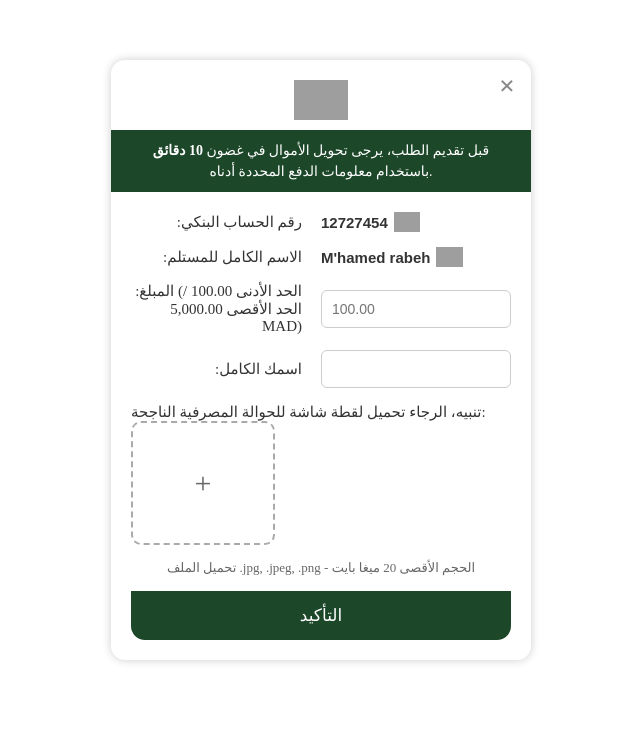
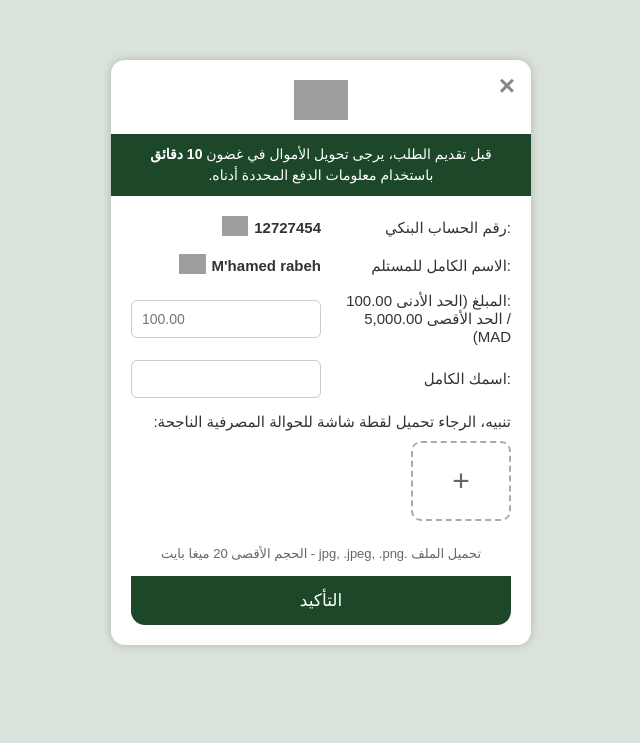
Before and after one commit to MobcashServices/MobcashServices, a plain HTML site: page al-barid.html in a window 1280 px wide. Shown: the whole page, without its empty margins (319-959 px from the left). Drawn offline with Linux system fonts and the light colour scheme; grey boxes are pictures that could not be loaded.

Commit message:
Update al-barid.html

```diff
--- a/al-barid.html
+++ b/al-barid.html
@@ -1,83 +1,271 @@
-<div class="main-box" style="position:relative; width:90%; max-width:420px; margin:60px auto; background:#fff; border-radius:14px; overflow:visible; box-shadow:0 0 10px rgba(0,0,0,0.2);">
+<!DOCTYPE html>
+<html lang="ar" dir="rtl">
+<head>
+  <meta charset="UTF-8" />
+  <meta name="viewport" content="width=device-width, initial-scale=1.0, maximum-scale=1, user-scalable=no" />
+  <title>نموذج تحويل الأموال</title>
+  <style>
+    * {
+      box-sizing: border-box;
+      font-family: Arial, sans-serif;
+    }
+    body {
+      margin: 0;
+      background-color: #d9e3db;
+      -webkit-overflow-scrolling: touch;
+      overscroll-behavior: none;
+      overflow: visible;
+    }
+    .main-box {
+      position: relative;
+      width: 90%;
+      max-width: 420px;
+      margin: 60px auto;
+      background-color: #fff;
+      border-radius: 14px;
+      overflow: visible;
+      box-shadow: 0 0 10px rgba(0,0,0,0.2);
+    }
 
-  <a href="home.html" class="exit-button" title="إغلاق"
-     style="position:absolute; top:10px; right:10px; font-size:28px; color:#888; cursor:pointer; font-weight:bold; z-index:10; background:none; padding:0 6px; text-decoration:none; user-select:none; transition:color 0.3s ease;">
-    ×
-  </a>
+    /* زر الإغلاق × بدون دائرة */
+    .exit-button {
+      position: absolute;
+      top: 10px;
+      right: 10px;
+      font-size: 28px;
+      color: #888;
+      text-decoration: none;
+      cursor: pointer;
+      user-select: none;
+      font-weight: bold;
+      transition: color 0.3s ease;
+      z-index: 10;
+      background: none;
+      width: auto;
+      height: auto;
+      line-height: normal;
+      text-align: center;
+      box-shadow: none;
+      padding: 0 6px;
+    }
+    .exit-button:hover {
+      color: #555;
+      background: none;
+    }
 
-  <div class="logo-box" style="text-align:center; padding:20px 10px 10px; perspective:600px;">
-    <img src="https://i.ibb.co/xq8PQRZx/albarid-linebet.png" alt="albarid-linebet"
-         style="height:40px; transition: transform 0.3s ease; cursor:pointer; transform-style: preserve-3d; display:inline-block;">
+    .logo-box {
+      text-align: center;
+      padding: 20px 10px 10px;
+      perspective: 600px;
+    }
+    .logo-box img {
+      height: 40px;
+      transition: transform 0.3s ease;
+      cursor: pointer;
+      transform-style: preserve-3d;
+      display: inline-block;
+    }
+    .logo-box img.active,
+    .logo-box img:hover {
+      transform: translateZ(-40px);
+    }
+    .alert {
+      background-color: #1c4729;
+      color: #fff;
+      padding: 10px 15px;
+      font-size: 14px;
+      text-align: center;
+      line-height: 1.5;
+    }
+    .form-content {
+      padding: 20px;
+    }
+    .info-block {
+      display: flex;
+      justify-content: space-between;
+      align-items: center;
+      margin-bottom: 15px;
+      font-size: 15px;
+      color: #333;
+    }
+    .info-label {
+      width: 45%;
+      text-align: right;
+    }
+    .info-input {
+      width: 50%;
+      display: flex;
+      align-items: center;
+      gap: 6px;
+    }
+    input[type="text"],
+    input[type="number"] {
+      width: 100%;
+      padding: 10px;
+      font-size: 14px;
+      border: 1px solid #ccc;
+      border-radius: 6px;
+      -webkit-appearance: none;
+    }
+    input::-webkit-outer-spin-button,
+    input::-webkit-inner-spin-button {
+      -webkit-appearance: none;
+      margin: 0;
+    }
+    input[type=number] {
+      -moz-appearance: textfield;
+    }
+    .english-numbers {
+      font-feature-settings: "lnum";
+      direction: ltr;
+      text-align: left;
+      font-family: Arial, sans-serif;
+    }
+    .copy-icon {
+      display: inline-block;
+      cursor: pointer;
+    }
+    .copy-icon img {
+      height: 20px;
+    }
+    .copied-text {
+      color: green;
+      font-size: 13px;
+      display: none;
+    }
+    .upload-wrapper {
+      display: flex;
+      align-items: center;
+      gap: 15px;
+      margin-bottom: 10px;
+    }
+    .upload-section {
+      border: 2px dashed #aaa;
+      text-align: center;
+      padding: 20px;
+      border-radius: 10px;
+      width: 100px;
+      height: 80px;
+      display: flex;
+      align-items: center;
+      justify-content: center;
+      position: relative;
+    }
+    .upload-section input[type="file"] {
+      display: none;
+    }
+    .upload-section label {
+      font-size: 30px;
+      color: #666;
+      cursor: pointer;
+    }
+    .preview-image {
+      width: 60px;
+      height: 60px;
+      border-radius: 6px;
+      object-fit: cover;
+      border: 1px solid #ccc;
+      display: none;
+    }
+    .note {
+      font-size: 13px;
+      color: #666;
+      text-align: center;
+      margin-bottom: 15px;
+    }
+    .submit-btn {
+      background-color: #1c4729;
+      color: #fff;
+      font-size: 17px;
+      padding: 14px;
+      border: none;
+      width: 100%;
+      border-radius: 0 0 14px 14px;
+      cursor: pointer;
+      transition: background-color 0.3s ease;
+    }
+    .submit-btn:hover:not(:disabled) {
+      background-color: #27653d;
+    }
+    .submit-btn:disabled {
+      background-color: #999;
+      cursor: not-allowed;
+    }
+    .hidden-copy-input {
+      position: absolute;
+      top: -9999px;
+      left: -9999px;
+    }
+  </style>
+</head>
+<body>
+
+<div class="main-box">
+  <a href="home.html" class="exit-button" title="إغلاق">×</a>
+
+  <div class="logo-box">
+    <img src="https://i.ibb.co/xq8PQRZx/albarid-linebet.png" alt="albarid-linebet">
   </div>
 
-  <div class="alert" style="background-color:#1c4729; color:#fff; padding:10px 15px; font-size:14px; text-align:center; line-height:1.5;">
+  <div class="alert">
     قبل تقديم الطلب، يرجى تحويل الأموال في غضون <strong>10 دقائق</strong><br>باستخدام معلومات الدفع المحددة أدناه.
   </div>
 
-  <form class="form-content" id="transferForm" style="padding:20px;">
-    <div class="info-block" style="display:flex; justify-content:space-between; align-items:center; margin-bottom:15px; font-size:15px; color:#333;">
-      <div class="info-label" style="width:45%; text-align:right;">:رقم الحساب البنكي</div>
-      <div class="info-input" style="width:50%; display:flex; align-items:center; gap:6px;">
-        <strong class="english-numbers" style="font-feature-settings: 'lnum'; direction:ltr; text-align:left; font-family: Arial, sans-serif;">12727454</strong>
-        <span class="copy-icon" onclick="copyText(this, '12727454')" style="cursor:pointer; display:inline-block;">
-          <img src="https://cdn-icons-png.flaticon.com/512/60/60990.png" alt="copy" style="height:20px;">
+  <form class="form-content" id="transferForm">
+    <div class="info-block">
+      <div class="info-label">:رقم الحساب البنكي</div>
+      <div class="info-input">
+        <strong class="english-numbers">12727454</strong>
+        <span class="copy-icon" onclick="copyText(this, '12727454')">
+          <img src="https://cdn-icons-png.flaticon.com/512/60/60990.png" alt="copy" />
         </span>
-        <span class="copied-text" style="color:green; font-size:13px; display:none;">تم النسخ</span>
+        <span class="copied-text">تم النسخ</span>
       </div>
     </div>
 
-    <div class="info-block" style="display:flex; justify-content:space-between; align-items:center; margin-bottom:15px; font-size:15px; color:#333;">
-      <div class="info-label" style="width:45%; text-align:right;">:الاسم الكامل للمستلم</div>
-      <div class="info-input" style="width:50%; display:flex; align-items:center; gap:6px;">
-        <strong style="font-feature-settings: 'lnum'; direction:ltr; text-align:left; font-family: Arial, sans-serif;">M'hamed rabeh</strong>
-        <span class="copy-icon" onclick="copyText(this, 'M\'hamed rabeh')" style="cursor:pointer; display:inline-block;">
-          <img src="https://cdn-icons-png.flaticon.com/512/60/60990.png" alt="copy" style="height:20px;">
+    <div class="info-block">
+      <div class="info-label">:الاسم الكامل للمستلم</div>
+      <div class="info-input">
+        <strong>M'hamed rabeh</strong>
+        <span class="copy-icon" onclick="copyText(this, 'M\'hamed rabeh')">
+          <img src="https://cdn-icons-png.flaticon.com/512/60/60990.png" alt="copy" />
         </span>
-        <span class="copied-text" style="color:green; font-size:13px; display:none;">تم النسخ</span>
+        <span class="copied-text">تم النسخ</span>
       </div>
     </div>
 
-    <div class="info-block" style="display:flex; justify-content:space-between; align-items:center; margin-bottom:15px; font-size:15px; color:#333;">
-      <div class="info-label" style="width:45%; text-align:right;">:المبلغ (الحد الأدنى 100.00 / الحد الأقصى 5,000.00 MAD)</div>
-      <div class="info-input" style="width:50%;">
-        <input type="number" name="amount" class="english-numbers" min="100" max="5000" placeholder="100.00" required
-          style="width:100%; padding:10px; font-size:14px; border:1px solid #ccc; border-radius:6px; -webkit-appearance:none;">
+    <div class="info-block">
+      <div class="info-label">:المبلغ (الحد الأدنى 100.00 / الحد الأقصى 5,000.00 MAD)</div>
+      <div class="info-input">
+        <input type="number" name="amount" class="english-numbers" min="100" max="5000" placeholder="100.00" required>
       </div>
     </div>
 
-    <div class="info-block" style="display:flex; justify-content:space-between; align-items:center; margin-bottom:15px; font-size:15px; color:#333;">
-      <div class="info-label" style="width:45%; text-align:right;">:اسمك الكامل</div>
-      <div class="info-input" style="width:50%;">
-        <input type="text" name="sender_name" required
-          style="width:100%; padding:10px; font-size:14px; border:1px solid #ccc; border-radius:6px;">
+    <div class="info-block">
+      <div class="info-label">:اسمك الكامل</div>
+      <div class="info-input">
+        <input type="text" name="sender_name" required>
       </div>
     </div>
 
-    <div class="info-block" style="flex-direction: column; align-items: flex-start; margin-bottom: 15px; font-size: 15px; color:#333;">
+    <div class="info-block" style="flex-direction: column; align-items: flex-start;">
       <span style="margin-bottom: 10px;">تنبيه، الرجاء تحميل لقطة شاشة للحوالة المصرفية الناجحة:</span>
-      <div class="upload-wrapper" style="display:flex; align-items:center; gap:15px;">
-        <img id="preview" class="preview-image"
-             style="width:60px; height:60px; border-radius:6px; object-fit:cover; border:1px solid #ccc; display:none;" />
-        <div class="upload-section" style="border:2px dashed #aaa; text-align:center; padding:20px; border-radius:10px; width:100px; height:80px; display:flex; align-items:center; justify-content:center; position:relative;">
-          <label for="proof" style="font-size:30px; color:#666; cursor:pointer;">+</label>
-          <input type="file" id="proof" name="proof" accept=".jpg,.jpeg,.png" required style="display:none;">
+      <div class="upload-wrapper">
+        <img id="preview" class="preview-image" />
+        <div class="upload-section">
+          <label for="proof">+</label>
+          <input type="file" id="proof" name="proof" accept=".jpg,.jpeg,.png" required>
         </div>
       </div>
     </div>
 
-    <div class="note" style="font-size:13px; color:#666; text-align:center; margin-bottom:15px;">
-      تحميل الملف .jpg, .jpeg, .png - الحجم الأقصى 20 ميغا بايت
-    </div>
+    <div class="note">تحميل الملف .jpg, .jpeg, .png - الحجم الأقصى 20 ميغا بايت</div>
 
-    <button type="submit" class="submit-btn"
-            style="background-color:#1c4729; color:#fff; font-size:17px; padding:14px; border:none; width:100%; border-radius:0 0 14px 14px; cursor:pointer; transition: background-color 0.3s ease;">
-      التأكيد
-    </button>
+    <button type="submit" class="submit-btn">التأكيد</button>
   </form>
 </div>
 
-<input type="text" id="hiddenCopyInput" class="hidden-copy-input" readonly
-       style="position:absolute; top:-9999px; left:-9999px;" />
+<input type="text" id="hiddenCopyInput" class="hidden-copy-input" readonly />
 
 <script>
   function copyText(element, value) {
@@ -203,3 +391,6 @@
     }
   });
 </script>
+
+</body>
+</html>
```
